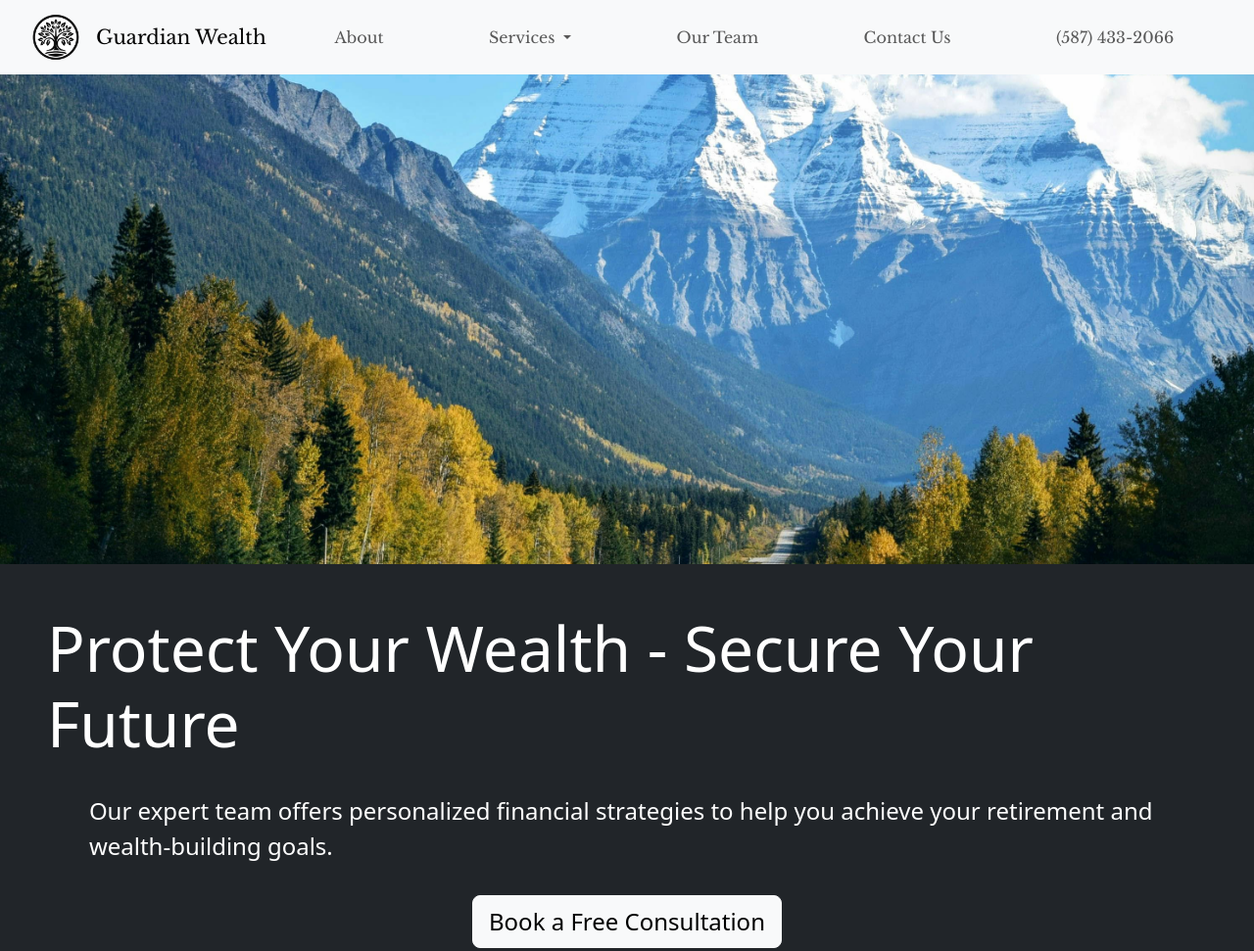
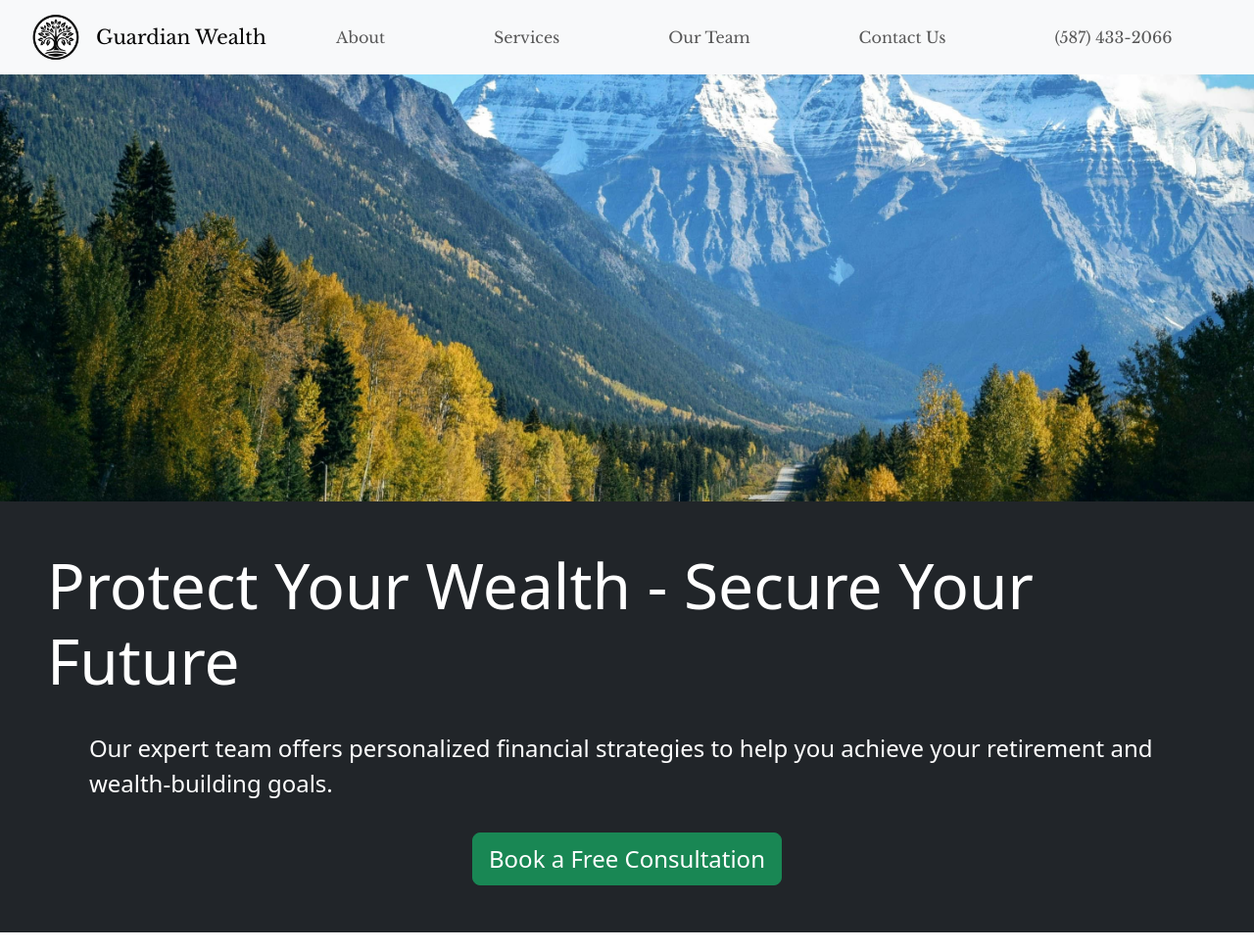
Before and after one commit to portfoliodemo/gotham-wealth, a plain HTML site: page index.html in a window 1280 px wide. Shown: the top 971 px of the page at 98% size. Drawn offline with nearby package versions, Linux system fonts and the light colour scheme.

```diff
--- a/assets/styles/main.css
+++ b/assets/styles/main.css
@@ -141,7 +141,7 @@
 
 .hero-section {
     display: grid;
-    margin-top: 4rem;
+    /* margin-top: 4rem; */
 }
 
 .container-fluid {
--- a/index.html
+++ b/index.html
@@ -24,7 +24,7 @@
       <a class="navbar-brand" href="#">
         <img src="./assets/images/gw-working-demo-bs-nav.png" width="50" height="50" alt="Guardian Wealth Logo">
       </a>
-      <a class="navbar-brand" href="#">Guardian Wealth</a>
+      <a class="navbar-brand" href="index.html">Guardian Wealth</a>
       <button class="navbar-toggler" type="button" data-bs-toggle="offcanvas" data-bs-target="#offcanvasNavbar" aria-controls="offcanvasNavbar" aria-label="Toggle navigation">
         <span class="navbar-toggler-icon"></span>
       </button>
@@ -36,21 +36,21 @@
         <div class="offcanvas-body align-items-center">
           <ul class="navbar-nav justify-content-end flex-grow-1 pe-3">
             <li class="nav-item offcanvas-home">
-              <a class="nav-link active" aria-current="page" href="#">Home</a>
+              <a class="nav-link active" aria-current="page" href="index.html">Home</a>
             </li>
             <li class="nav-item">
               <a class="nav-link" href="about.html">About</a>
             </li>
-            <!-- <li class="nav-item">
-              <a class="nav-link" href="#">Services</a>
-            </li> -->
+            <li class="nav-item">
+              <a class="nav-link" href="services.html">Services</a>
+            </li>
             <!-- Potential Dropdown -->
-            <li class="nav-item dropdown">
-              <a class="nav-link dropdown-toggle" href="#" role="button" data-bs-toggle="dropdown" aria-expanded="false">
+            <!-- <li class="nav-item dropdown">
+              <a class="nav-link dropdown-toggle" href="services.html" role="button" data-bs-toggle="dropdown" aria-expanded="false">
                 Services
               </a>
               <ul class="dropdown-menu">
-                <li><a class="dropdown-item" href="#">Retirement Planning</a></li>
+                <li><a class="dropdown-item" href="services.html#retirement-service">Retirement Planning</a></li>
                 <li><a class="dropdown-item" href="#">Life Insurance</a></li>
                 <li>
                   <hr class="dropdown-divider">
@@ -63,7 +63,7 @@
                 </li>
                 <li><a class="dropdown-item" href="#">Resources</a></li>
               </ul>
-            </li>
+            </li> -->
             <li class="nav-item">
               <a class="nav-link" href="#">Our Team</a>
             </li>
@@ -103,7 +103,7 @@
     <!-- <p class="lead">Personalized solutions to acheive your retirement and wealth management goals.</p> -->
     <!-- <p>Planning for tomorrow, while living confidently today.</p> -->
     <div class="cta-buttons">
-      <a href="https://nathanryan.setmore.com/nathanryan" class="btn btn-light btn-lg" target="_blank">Book a Free Consultation</a>
+      <a href="https://nathanryan.setmore.com/nathanryan" class="btn btn-success btn-lg" target="_blank">Book a Free Consultation</a>
       <!-- <a href="#services" class="btn btn-success btn-lg">Explore Our Services</a> -->
     </div>
     <!-- <p class="lead">Financial security is the cornerstone of a fulfilling life. Our dedicated team specializes in comprehensive financial planning to protect your future.</p> -->
@@ -216,7 +216,7 @@
     <ul class="nav justify-content-center border-bottom pb-3 mb-3 ">
       <li class="nav-item"><a href="index.html" class="nav-link px-2 text-body-secondary ">Home</a></li>
       <li class="nav-item"><a href="about.html" class="nav-link px-2 text-body-secondary">About</a></li>
-      <li class="nav-item"><a href="#" class="nav-link px-2 text-body-secondary">Services</a></li>
+      <li class="nav-item"><a href="services.html" class="nav-link px-2 text-body-secondary">Services</a></li>
       <li class="nav-item"><a href="#" class="nav-link px-2 text-body-secondary">Our Team</a></li>
       <li class="nav-item"><a href="#" class="nav-link px-2 text-body-secondary">Contact Us</a></li>
       <li class="nav-item"><a href="tel:+15874332066" class="nav-link px-2 text-body-secondary">(587) 433-2066</a></li>
```
Also changed, not shown: about.html (+1 -1 lines), services.html (+1 -1 lines), assets/images/sharp-dressed-meeting-sun.jpg (added), assets/images/stock-ceo.jpg (added).
